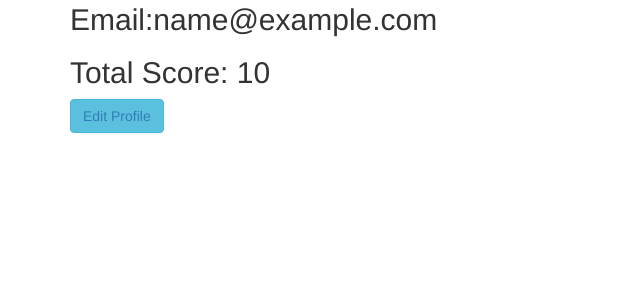
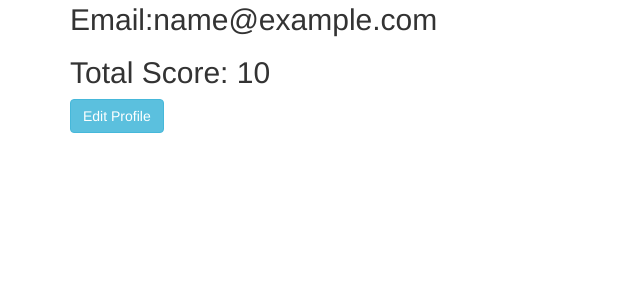
Before and after one commit to Mugala/Chewa, a Django app: page /profile/view in a window 1280 px wide. Shown: the part 155-455 px from the top of the page, without its empty margins (0-640 px from the left). Run offline with Django 3.2, Linux system fonts and the light colour scheme; a user stored in the database is signed in; tables that the repository leaves empty hold one stand-in row (values such as "Sample post"); some libraries are stand-ins or nearby versions.

Commit message:
add nothing

```diff
--- a/chewa_app/templates/user/view_profile.html
+++ b/chewa_app/templates/user/view_profile.html
@@ -8,7 +8,7 @@
            <h3>Name:{{profile.name}}</h3>
            <h2>Email:{{profile.email}}</h2>
            <h2>Total Score: {{profile.total_score}}</h2>
-           <button class='btn btn-info'> <a href="{% url 'edit_profile' %}">Edit Profile</a></button>
+           <a href="{% url 'edit_profile' %}"><button class='btn btn-info'> Edit Profile</button></a>
         </div>
     </div>
 </div>
```
